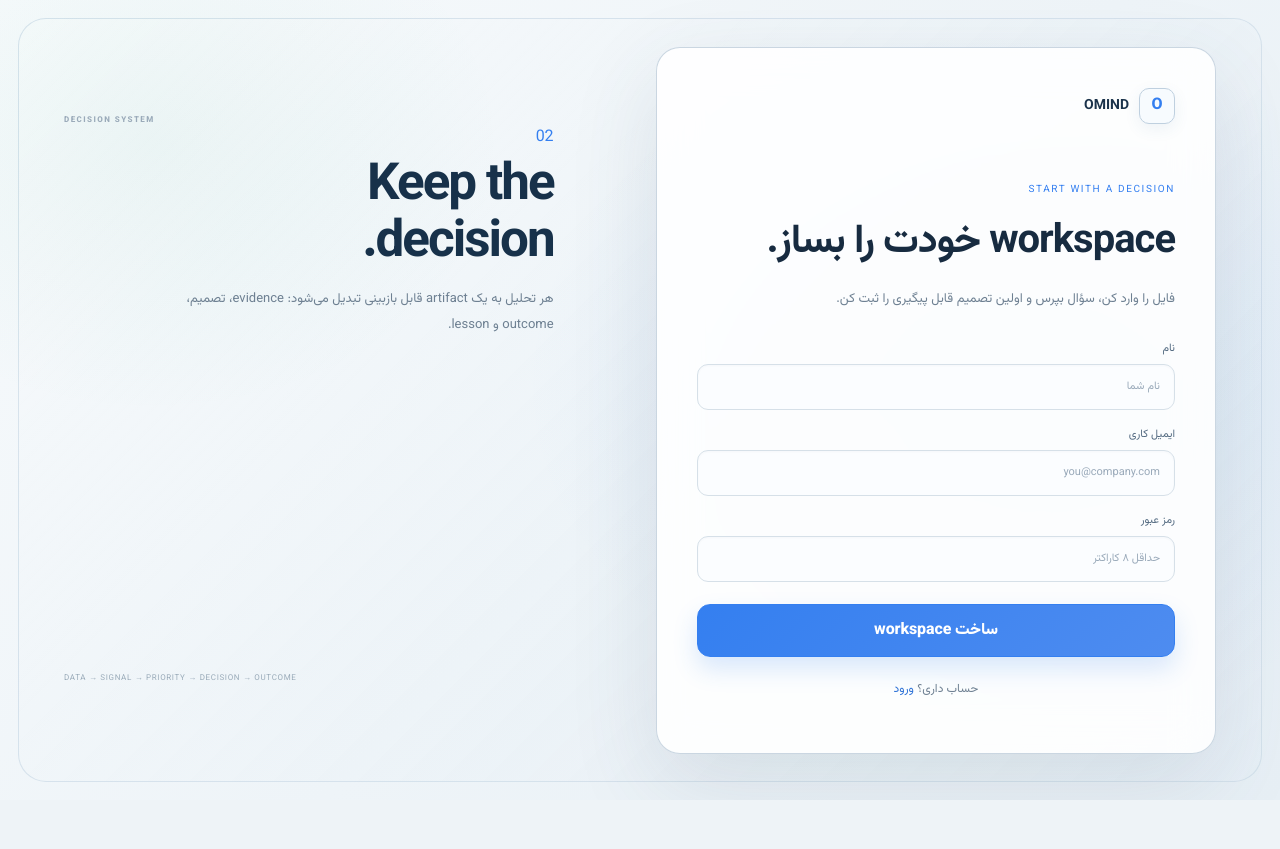
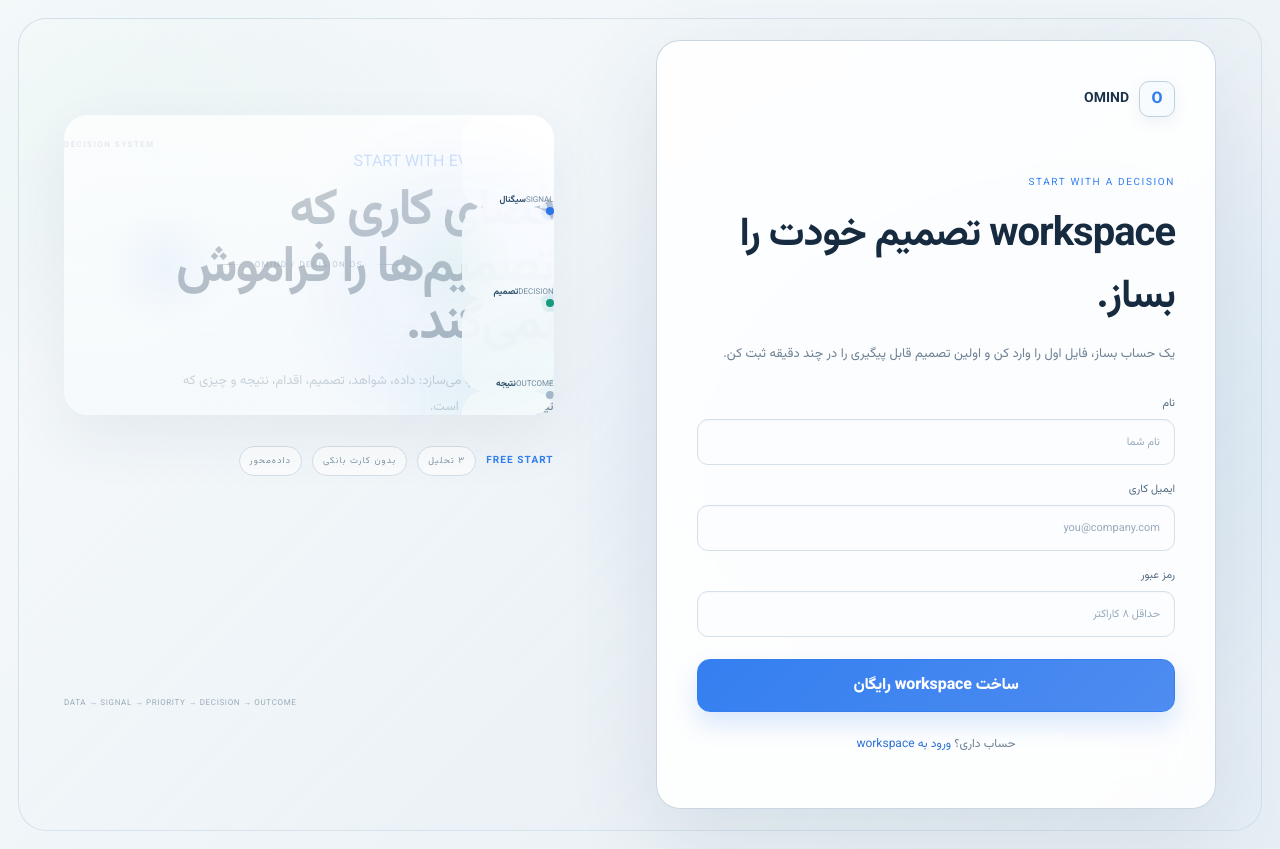
Before and after one commit to mhrhpr/omind-manager, a Next.js app: page /signup in a window 1280 px wide. Before the commit the page ends 800 px from the top, so only its background shows below. Built offline with nearby package versions, Linux system fonts and the light colour scheme; no server answers.

Commit message:
design: unify OMIND signup experience

```diff
--- a/app/signup/page.tsx
+++ b/app/signup/page.tsx
@@ -32,16 +32,40 @@
     <div className="auth-orbit" aria-hidden="true" />
     <section className="auth-card">
       <Link href="/" className="auth-brand"><span>O</span><b>OMIND</b></Link>
-      <div className="auth-copy"><small>START WITH A DECISION</small><h1>workspace خودت را بساز.</h1><p>فایل را وارد کن، سؤال بپرس و اولین تصمیم قابل پیگیری را ثبت کن.</p></div>
+      <div className="auth-copy"><small>START WITH A DECISION</small><h1>workspace تصمیم خودت را بساز.</h1><p>یک حساب بساز، فایل اول را وارد کن و اولین تصمیم قابل پیگیری را در چند دقیقه ثبت کن.</p></div>
       <form onSubmit={submit} className="auth-form">
         <label>نام<input value={name} onChange={e => setName(e.target.value)} autoComplete="name" required placeholder="نام شما" /></label>
         <label>ایمیل کاری<input type="email" value={email} onChange={e => setEmail(e.target.value)} autoComplete="email" required placeholder="you@company.com" /></label>
         <label>رمز عبور<input type="password" value={password} onChange={e => setPassword(e.target.value)} autoComplete="new-password" minLength={8} required placeholder="حداقل ۸ کاراکتر" /></label>
         {error && <div className="form-error">{error}</div>}
-        <button className="primary auth-submit" disabled={busy}>{busy ? 'در حال ساخت…' : 'ساخت workspace'}</button>
+        <button className="primary auth-submit" disabled={busy}>{busy ? 'در حال ساخت workspace…' : 'ساخت workspace رایگان'}</button>
       </form>
-      <p className="auth-foot">حساب داری؟ <Link href="/login">ورود</Link></p>
+      <p className="auth-foot">حساب داری؟ <Link href="/login">ورود به workspace</Link></p>
     </section>
-    <div className="auth-side"><span>02</span><b>Keep the decision.</b><p>هر تحلیل به یک artifact قابل بازبینی تبدیل می‌شود: evidence، تصمیم، outcome و lesson.</p></div>
+    <section className="auth-side" aria-label="OMIND decision flow">
+      <span>02 · START WITH EVIDENCE</span>
+      <b>فضای کاری که تصمیم‌ها را فراموش نمی‌کند.</b>
+      <p>هر تحلیل یک ردپا می‌سازد: داده، شواهد، تصمیم، اقدام، نتیجه و چیزی که تیم از آن یاد گرفته است.</p>
+      <div className="auth-flow" aria-hidden="true">
+        <div className="auth-flow-orb auth-flow-orb-a" />
+        <div className="auth-flow-orb auth-flow-orb-b" />
+        <svg className="auth-flow-svg" viewBox="0 0 760 300" preserveAspectRatio="none">
+          <defs>
+            <linearGradient id="flowBlue" x1="0" y1="0" x2="1" y2="0"><stop offset="0" stopColor="#2d75ea" stopOpacity="0"/><stop offset=".45" stopColor="#2d75ea"/><stop offset="1" stopColor="#6da5ed" stopOpacity="0"/></linearGradient>
+            <linearGradient id="flowMint" x1="0" y1="0" x2="1" y2="0"><stop offset="0" stopColor="#169d7b" stopOpacity="0"/><stop offset=".5" stopColor="#169d7b"/><stop offset="1" stopColor="#78cdb6" stopOpacity="0"/></linearGradient>
+          </defs>
+          <g className="auth-flow-track"><path d="M0 148 C110 64 188 230 294 148 S498 70 760 148"/><path d="M0 154 C130 228 228 72 342 154 S530 222 760 145"/><path d="M0 142 C120 106 212 194 330 142 S560 104 760 153"/></g>
+        </svg>
+        <div className="auth-flow-track" />
+        <div className="auth-node"><span>DATA</span><b>داده</b></div>
+        <div className="auth-node is-signal"><span>SIGNAL</span><b>سیگنال</b></div>
+        <div className="auth-node is-decision"><span>DECISION</span><b>تصمیم</b></div>
+        <div className="auth-node"><span>OUTCOME</span><b>نتیجه</b></div>
+        <div className="auth-flow-caption"><i/> OMIND / DECISION OS <i/></div>
+        <div className="auth-flow-note">EVIDENCE → DECISION → OUTCOME → LEARNING</div>
+        <div className="auth-flow-badge">READY</div>
+      </div>
+      <div className="auth-side-metrics"><b>FREE START</b><span>۳ تحلیل</span><span>بدون کارت بانکی</span><span>داده‌محور</span></div>
+    </section>
   </main>;
 }
```
